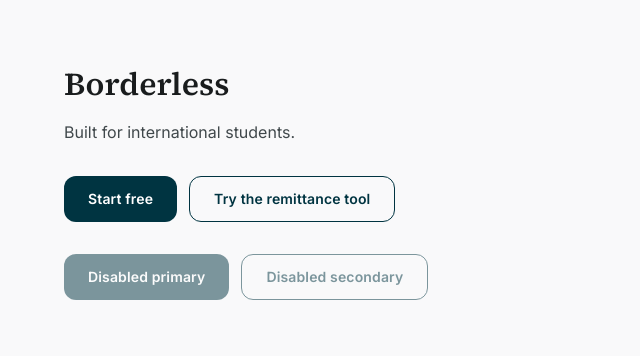
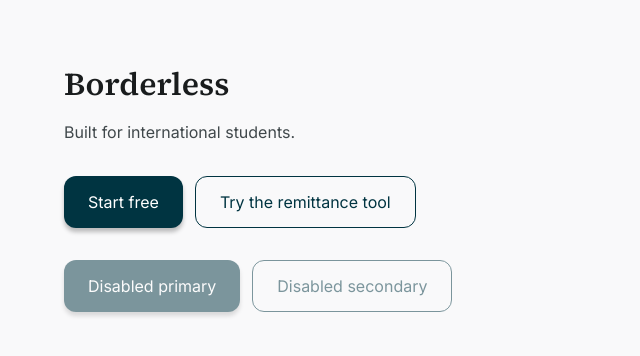
Before and after one commit to Neev2507/Borderless, a Next.js app: page / in a window 1280 px wide. Shown: the top 356 px of the page, without its empty margins (0-640 px from the left). Built offline with nearby package versions, Linux system fonts and the light colour scheme.

Commit message:
made button component more accurate

```diff
--- a/components/button.tsx
+++ b/components/button.tsx
@@ -14,11 +14,13 @@
   type = "button",
 }: ButtonProps) {
   const base =
-    "px-6 py-3 rounded-md text-label-md transition-opacity disabled:opacity-50 disabled:cursor-not-allowed";
+    "px-6 py-[13px] rounded-md font-sans text-base font-normal leading-6 transition-opacity disabled:opacity-50 disabled:cursor-not-allowed";
 
   const variants = {
-    primary: "bg-primary text-on-primary hover:opacity-90",
-    secondary: "bg-transparent border border-primary text-primary hover:bg-primary/5",
+    primary:
+      "bg-primary text-on-primary shadow-[0_4px_4px_0_rgba(0,0,0,0.25)] hover:opacity-90",
+    secondary:
+      "bg-transparent border border-primary text-primary hover:bg-primary/5",
   };
 
   return (
```
